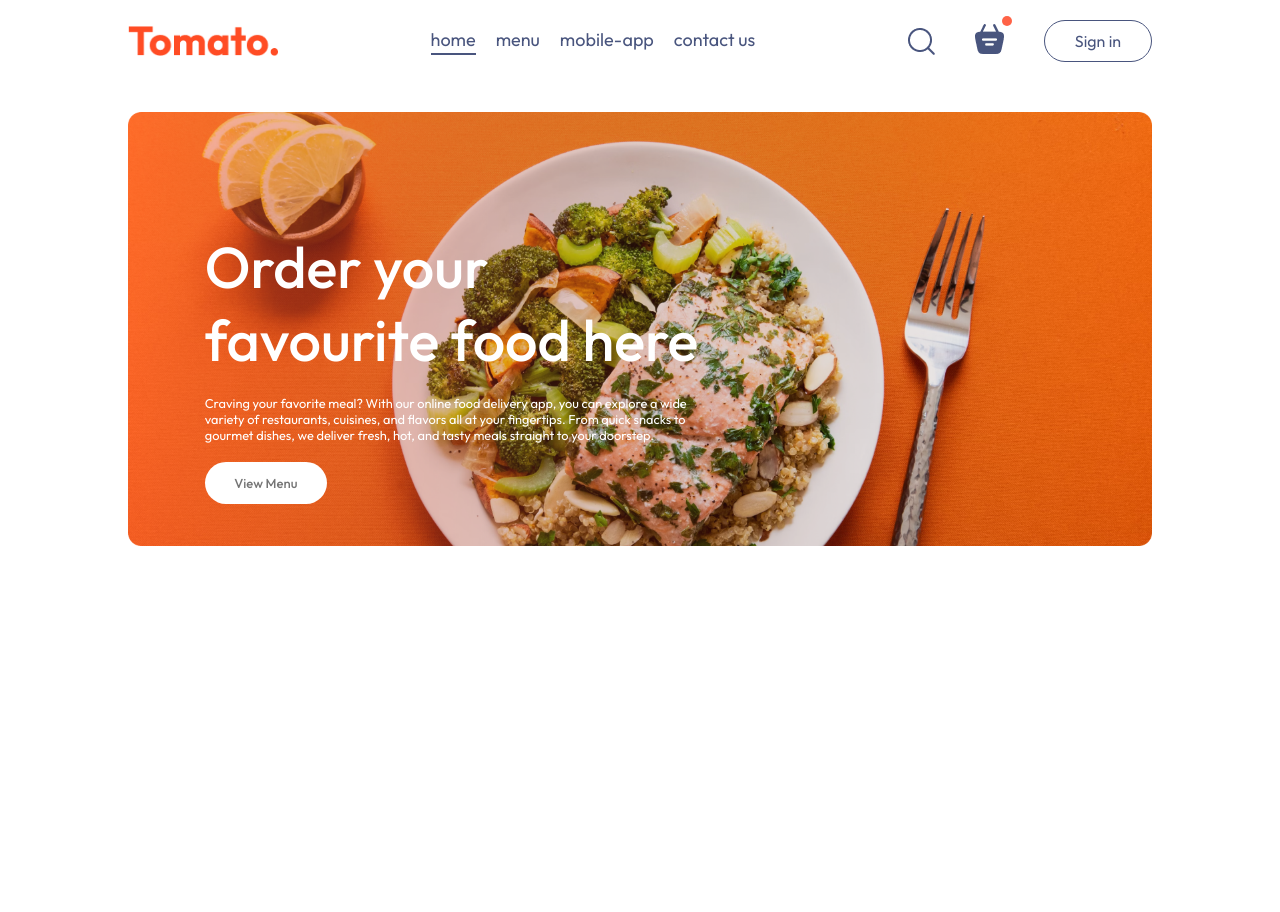
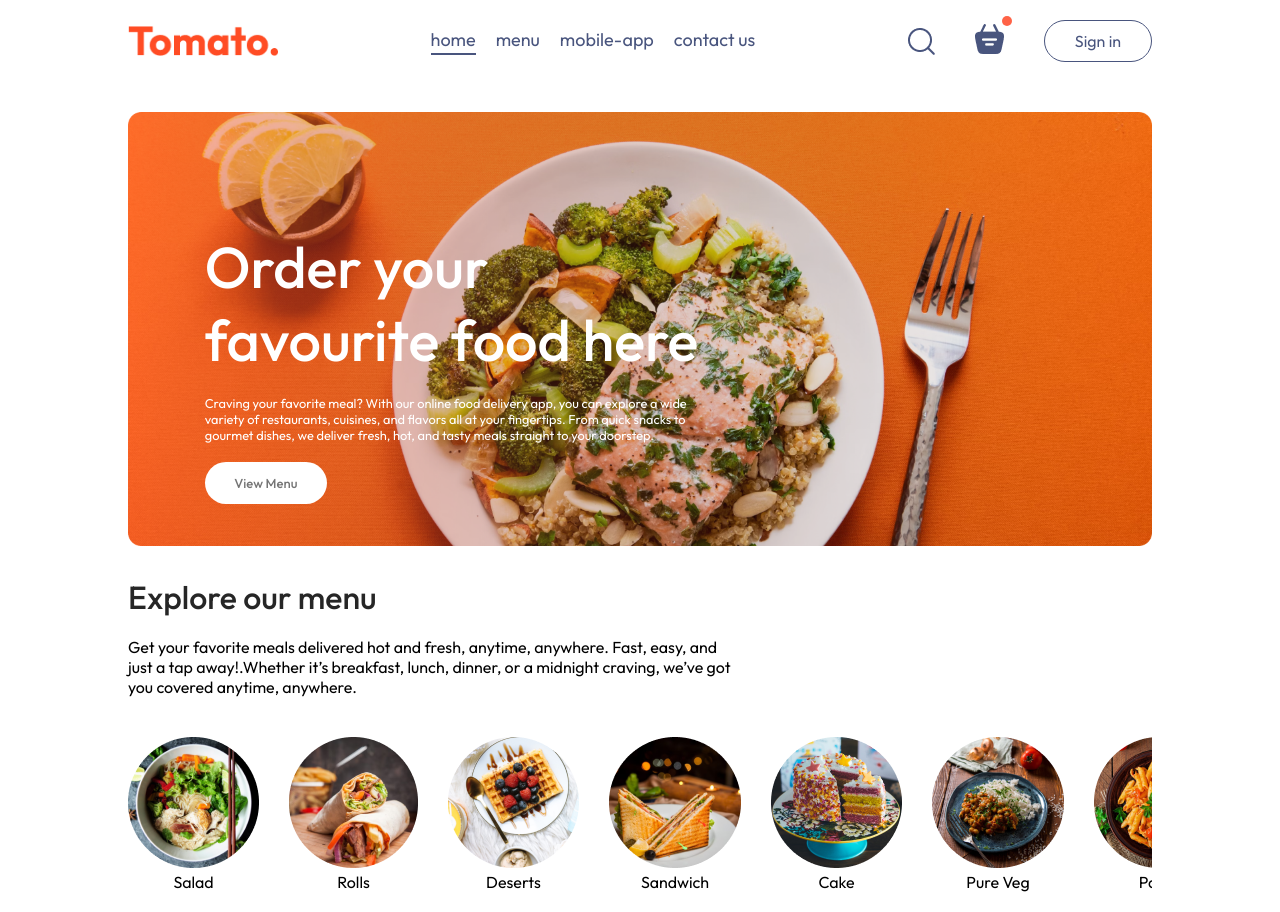
Before and after one commit to hiruni20/food-delivery-app, a React (Vite) app in the folder frontend/: page / in a window 1280 px wide. Before the commit the page ends 800 px from the top, so only its background shows below. Built offline with nearby package versions, Linux system fonts and the light colour scheme.

Commit message:
explore menu

```diff
--- /dev/null
+++ b/frontend/src/components/ExploreMenu/ExploreMenu.css
@@ -0,0 +1,31 @@
+.explore-menu{
+    display: flex;
+    flex-direction: column;
+    gap: 20px;
+
+}
+
+.explore-menu h1{
+    color: #262626;
+    font-weight: 500;
+}
+
+.explore-menu-text{
+    max-width: 60%;
+
+}
+
+.explore-menu-list{
+    display: flex;
+    justify-content: space-between;
+    align-items: center;
+    gap: 30px;
+    text-align: center;
+    margin: 20px 0px;
+    overflow: scroll;
+
+}
+
+.explore-menu-list::-webkit-scrollbar{
+    display: none;
+}
--- /dev/null
+++ b/frontend/src/components/ExploreMenu/ExploreMenu.jsx
@@ -0,0 +1,24 @@
+import React from 'react'
+import './ExploreMenu.css'
+import { menu_list } from '../../assets/frontend_assets/assets'
+
+const ExploreMenu = () => {
+  return (
+    <div className='explore-menu' id='explore-menu'>
+        <h1>Explore our menu</h1>
+        <p className='explore-menu-text'>Get your favorite meals delivered hot and fresh, anytime, anywhere. Fast, easy, and just a tap away!.Whether it’s breakfast, lunch, dinner, or a midnight craving, we’ve got you covered anytime, anywhere.</p>
+        <div className='explore-menu-list'>
+            {menu_list.map((item,index)=> {
+                return (
+                    <div key={index} className='explore-menu-list-item'>
+                        <img src={item.menu_image} alt=''/>
+                        <p>{item.menu_name}</p>
+                    </div>
+                )
+            })}
+        </div>
+    </div>
+  )
+}
+
+export default ExploreMenu
--- a/frontend/src/pages/Home/Home.jsx
+++ b/frontend/src/pages/Home/Home.jsx
@@ -1,11 +1,13 @@
 import React from 'react'
 import './home.css'
 import Header from '../../components/Header/Header'
+import ExploreMenu from '../../components/ExploreMenu/ExploreMenu'
 
 const Home = () => {
   return (
     <div>
         <Header/>
+        <ExploreMenu/>
     </div>
   )
 }
```
